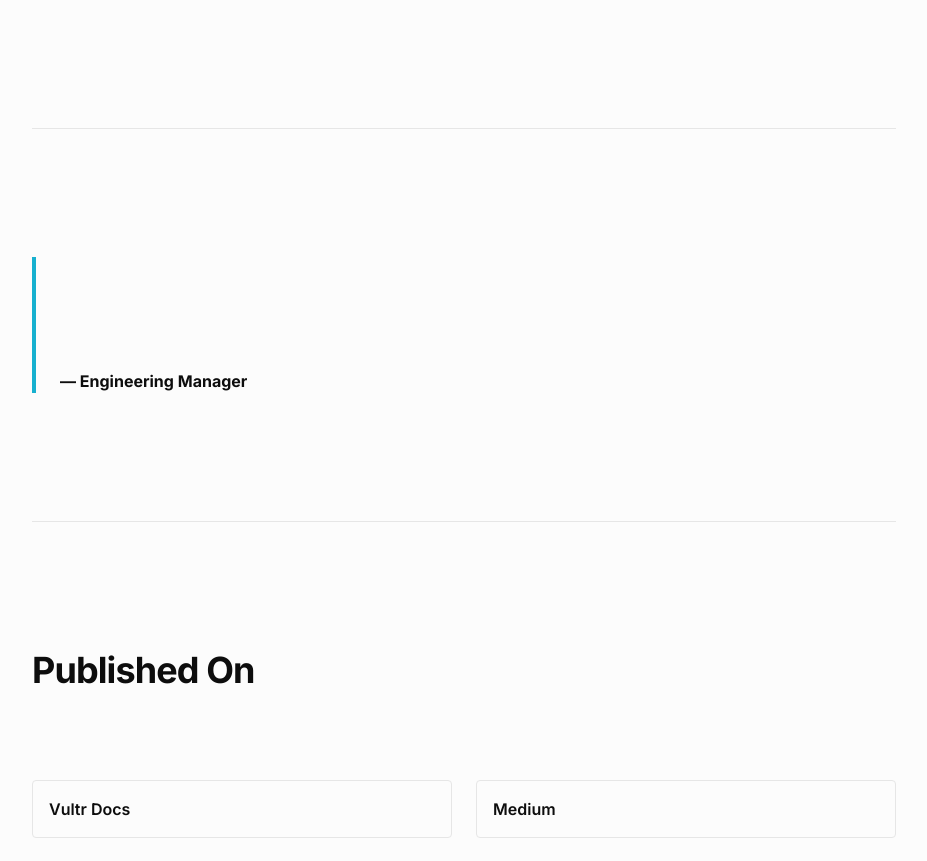
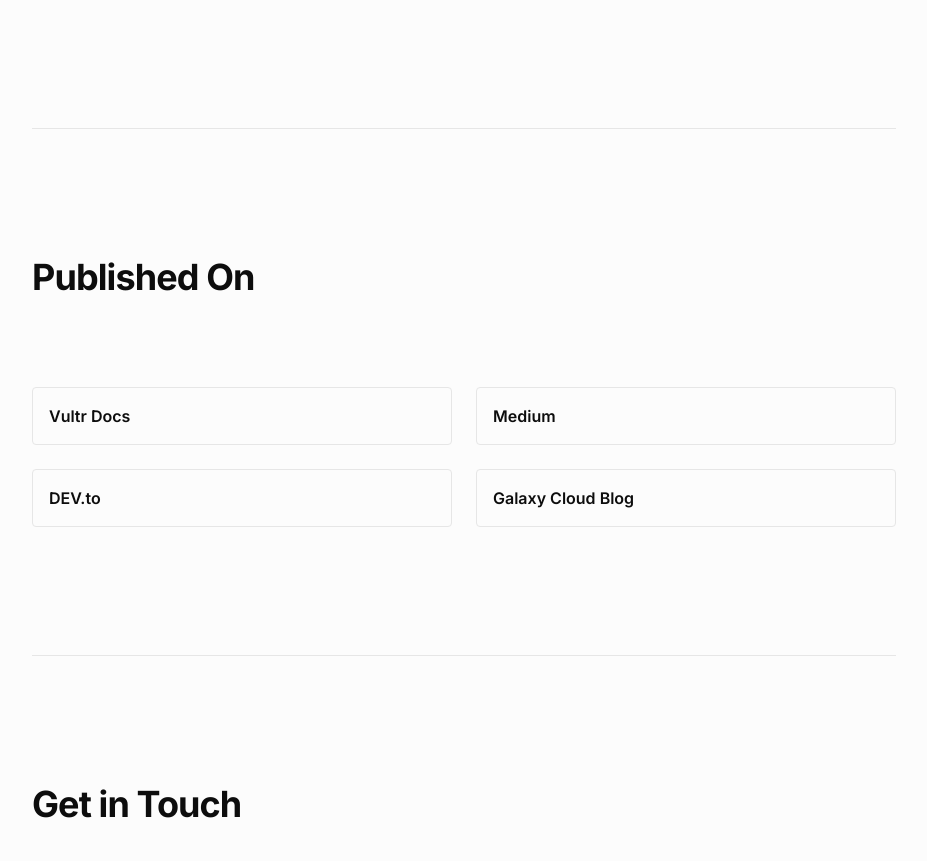
Before and after one commit to techsplot/v0-portfolio, a Next.js app: page / in a window 1280 px wide. Shown: the part 3065-3926 px from the top of the page, without its empty margins (176-1103 px from the left). Built offline with nearby package versions, Linux system fonts and the light colour scheme.

Commit message:
Remove testimonial section from portfolio page
Co-authored-by: techsplot <123483907+techsplot@users.noreply.github.com>

```diff
--- a/app/page.tsx
+++ b/app/page.tsx
@@ -306,20 +306,6 @@ export default function Home() {
           </div>
         </section>
 
-        {/* Testimonial Section - TODO: UPDATE WITH REAL TESTIMONIAL */}
-        <section className="py-20 md:py-32 border-t border-border">
-          <blockquote className="border-l-4 border-accent pl-6 italic space-y-4">
-            <p className="text-xl md:text-2xl text-muted-foreground">
-              "Ayomide's technical documentation helped our team reduce onboarding time by 60%. His ability to
-              translate complex systems into clear, actionable guides is exceptional."
-            </p>
-            <footer className="text-base text-foreground not-italic">
-              <strong>— Engineering Manager</strong>
-              <span className="text-muted-foreground"> at Tech Company</span>
-            </footer>
-          </blockquote>
-        </section>
-
         <section className="py-20 md:py-32 space-y-12 border-t border-border">
           <div className="space-y-4">
             <h2 className="text-3xl md:text-4xl font-bold text-foreground">Published On</h2>
```
